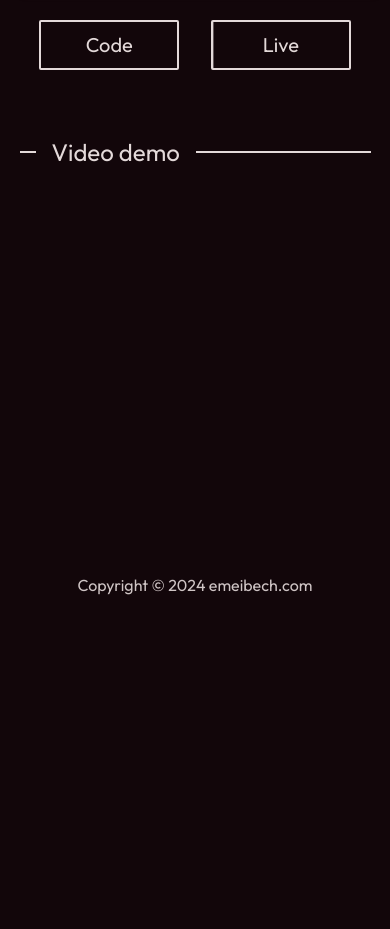
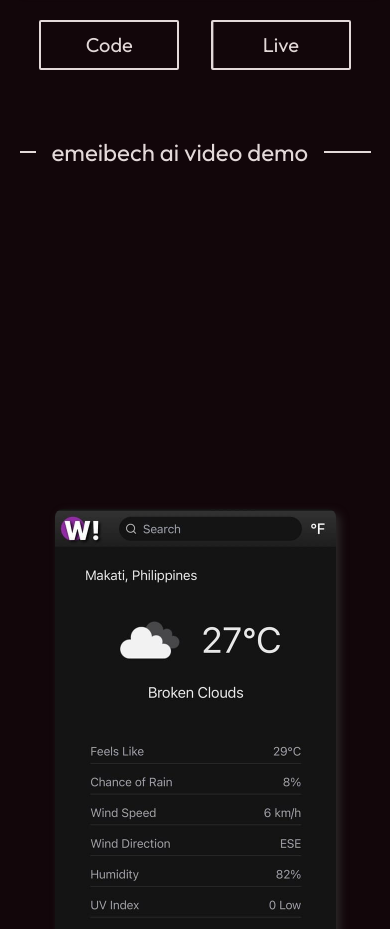
Before and after one commit to emeibech/emeibech, a React (Vite) app: page / in a window 390 px wide. Shown: the part 2320-3249 px from the top of the page. Before the commit the page ends 2949 px from the top, so only its background shows below. Built offline with nearby package versions, Linux system fonts and the light colour scheme.

Commit message:
Add weather project

```diff
--- a/src/App.tsx
+++ b/src/App.tsx
@@ -5,6 +5,7 @@ import StyledHeading from './components/StyledHeading';
 import aiHome from './imgs/ai-home.jpeg';
 import aiLighthouseDark from './imgs/ai-lighthouse-dark.png';
 import aiLighthouseLight from './imgs/ai-lighthouse-light.png';
+import weatherHome from './imgs/weather-home.jpeg';
 
 const theme = 'dark';
 
@@ -61,6 +62,7 @@ function App() {
             </h3>
           </StyledHeading>
 
+          <div className="flex flex-col gap-16 md:gap-40">
             <Project
               name="emeibech ai"
               imgSrc={aiHome}
@@ -78,14 +80,30 @@ function App() {
                 'vite',
                 'nginx',
               ]}
-            description={`Lorem ipsum dolor sit amet, consectetur adipiscing elit,
-            sed do eiusmod tempor incididunt ut labore et dolore magna aliqua.
-            Ut enim ad minim veniam, quis nostrud exercitation ullamco laboris nisi
-            ut aliquip ex ea commodo consequat. Duis aute irure dolor in
-            reprehenderit in voluptate velit esse cillum dolore eu fugiat nulla
-            pariatur. Excepteur sint occaecat cupidatat non proident, sunt in
-            culpa qui officia deserunt mollit anim id est laborum.`}
+              description={`Lorem ipsum dolor sit amet, consectetur adipiscing
+              elit, sed do eiusmod tempor incididunt ut labore et dolore magna
+              aliqua. Ut enim ad minim veniam, quis nostrud exercitation ullamco
+              laboris nisi ut aliquip ex ea commodo consequat. Duis aute irure
+              dolor in reprehenderit in voluptate velit esse cillum dolore eu
+              fugiat nulla pariatur. Excepteur sint occaecat cupidatat
+              non proident, sunt in culpa qui officia deserunt mollit anim id
+              est laborum.`}
             />
+
+            <Project
+              name="emeibech weather"
+              imgSrc={weatherHome}
+              technologies={['vanilla js', 'tailwind', 'vite', 'nginx']}
+              description={`Lorem ipsum dolor sit amet, consectetur adipiscing
+              elit, sed do eiusmod tempor incididunt ut labore et dolore magna
+              aliqua. Ut enim ad minim veniam, quis nostrud exercitation ullamco
+              laboris nisi ut aliquip ex ea commodo consequat. Duis aute irure
+              dolor in reprehenderit in voluptate velit esse cillum dolore eu
+              fugiat nulla pariatur. Excepteur sint occaecat cupidatat
+              non proident, sunt in culpa qui officia deserunt mollit anim id
+              est laborum.`}
+            />
+          </div>
         </section>
       </main>
       <footer className="text-center py-8 mt-40 opacity-90">
--- a/src/components/Project.tsx
+++ b/src/components/Project.tsx
@@ -18,9 +18,9 @@ type Technologies =
 interface ProjectProps {
   name: string;
   imgSrc: string;
-  demoUrl: string;
   technologies: Technologies[];
   description: string;
+  demoUrl?: string | undefined;
   lighthouseUrl?: string | undefined;
 }
 
@@ -89,10 +89,11 @@ export default function Project({
         </div>
       </article>
 
+      {demoUrl && (
         <article className="grid place-content-center">
           <div className="grid grid-cols-1 md:grid-cols-2">
             <StyledHeading placement="left">
-            <h4 className="fluidtext-xl px-4">Video demo</h4>
+              <h4 className="fluidtext-xl px-4">emeibech ai video demo</h4>
             </StyledHeading>
           </div>
           <ReactPlayer
@@ -103,6 +104,7 @@ export default function Project({
             style={{ marginTop: '1rem' }}
           />
         </article>
+      )}
     </div>
   );
 }
```
Also changed, not shown: src/imgs/weather-home.jpeg (added). Lines whose indentation alone changed are shown as unchanged.
